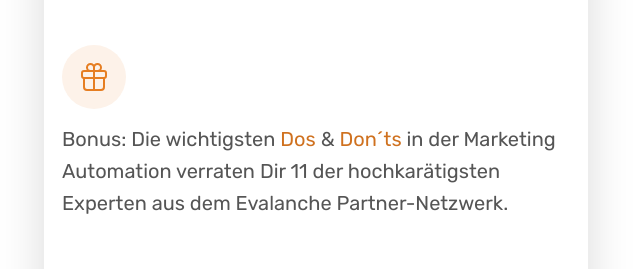
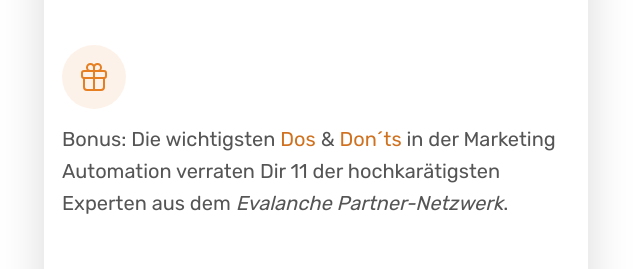
Before and after one commit to afleissner2019/online-marketing, a website: page index.html in a window 1280 px wide. Shown: the part 821-1090 px from the top of the page, 620-1260 px from the left. Drawn offline with nearby package versions, Linux system fonts and the light colour scheme.

Commit message:
add some style

```diff
--- a/index.html
+++ b/index.html
@@ -58,7 +58,7 @@
               <p class="ebook-feature">
                 Bonus: Die wichtigsten <span class="dos-donts">Dos</span> & <span class="dos-donts">Don´ts</span> in der Marketing
                 Automation verraten Dir 11 der hochkarätigsten
-                Experten aus dem Evalanche Partner-Netzwerk.
+                Experten aus dem <span class="expert-evalanche">Evalanche Partner-Netzwerk</span>.
               </p>
             </div>
 
--- a/style.css
+++ b/style.css
@@ -120,6 +120,10 @@ body {
 
 .dos-donts {
   color: #cf711f;
+}
+
+.expert-evalanche {
+  font-style: italic;
 }
 
 /* ********************
```
